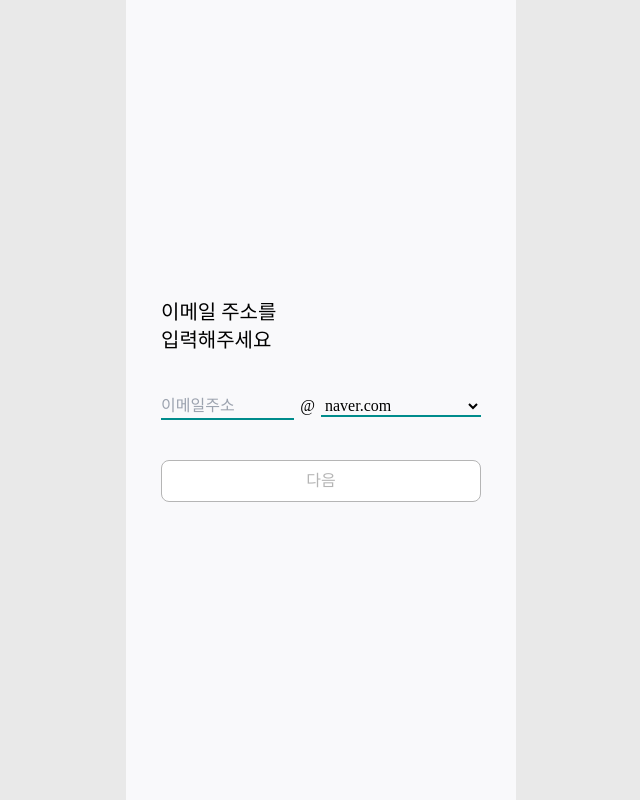
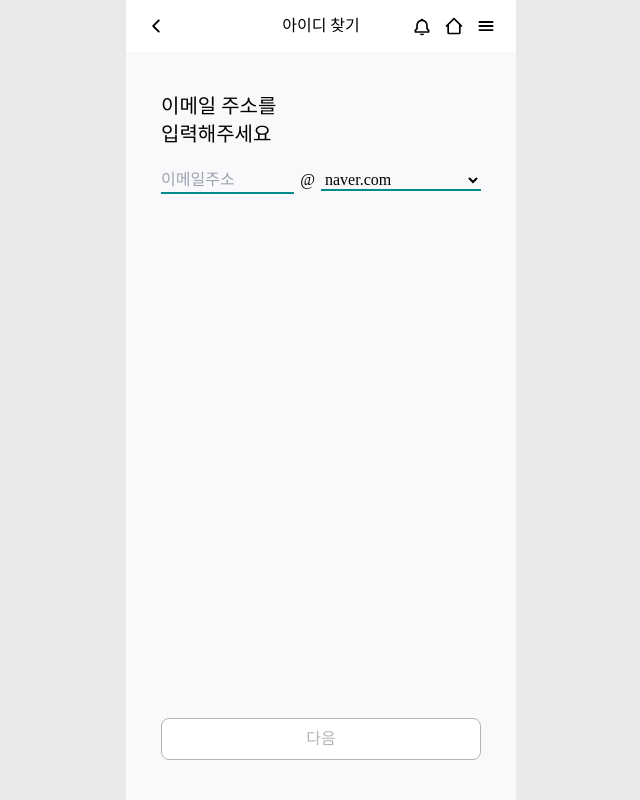
Before and after one commit to hana-runner/hana-v-frontend, a React (Vite) app: page /find/id in a window 1280 px wide. Shown: the whole page, without its empty margins (319-959 px from the left). Built offline with nearby package versions, Linux system fonts and the light colour scheme; a web font is replaced by a local one.

Commit message:
:lipstick: 화면상 컴포넌트 정렬

```diff
--- a/src/components/Navbar.tsx
+++ b/src/components/Navbar.tsx
@@ -7,7 +7,6 @@ interface NavbarType {
   title: string;
   option: boolean;
 }
-
 
 const Navbar = ({ title, option }: NavbarType) => {
   const navigate = useNavigate();
--- a/src/pages/user/findId/FindId.tsx
+++ b/src/pages/user/findId/FindId.tsx
@@ -2,6 +2,7 @@ import React, { useReducer } from "react";
 import VerifyEmail from "./verification/VerifyEmail";
 import VerifyCode from "./verification/VerifyCode";
 import ShowId from "./ShowId";
+import { Navbar } from "../../../components";
 
 type VerificationList = {
   email: boolean;
@@ -38,13 +39,18 @@ const FindId = () => {
   const [checkList, dispatch] = useReducer(reducer, InitialVerificationStatus);
 
   return (
-    <section className="flex flex-col justify-evenly items-center h-[100vh] gap-9">
-      {!checkList.email && !checkList.code && (
-        <VerifyEmail dispatch={dispatch} />
-      )}
+    <section className="flex flex-col justify-between items-center h-[100vh]">
+      <Navbar title="아이디 찾기" option />
+      <div className="flex h-full">
+        {!checkList.email && !checkList.code && (
+          <VerifyEmail dispatch={dispatch} />
+        )}
 
-      {checkList.email && !checkList.code && <VerifyCode dispatch={dispatch} />}
-      {checkList.email && checkList.code && <ShowId />}
+        {checkList.email && !checkList.code && (
+          <VerifyCode dispatch={dispatch} />
+        )}
+        {checkList.email && checkList.code && <ShowId />}
+      </div>
     </section>
   );
 };
--- a/src/pages/user/findId/ShowId.tsx
+++ b/src/pages/user/findId/ShowId.tsx
@@ -1,10 +1,27 @@
-import React from "react";
+import React, { useEffect, useState } from "react";
+import Verified from "./Verified";
 
 const ShowId = () => {
+  const [verified, setVerified] = useState(false);
+
   return (
-    <section className="flex flex-col justify-evenly items-center h-[100vh] gap-9">
-      <div className="bg-hanaSilver rounded-lg text-center items-center w-80 h-14">
+    <section className="flex flex-col gap-10 w-80 h-80 py-10">
+      <h1 className="text-hanaBlack text-lg font-hanaMedium">
+        아이디를 찾았어요!
+      </h1>
+      <div className="bg-hanaSilver bg-hanaSilver bg-opacity-15 rounded-lg text-center text-balance w-80 h-10">
         아이디
+      </div>
+      <div className="flex flex-col gap-5">
+        <button
+          type="button"
+          className="underline text-hanaSilver font-hanaRegular text-sm underline-offset-2"
+        >
+          비밀번호 재등록
+        </button>
+        <button type="button" className="btn-primary">
+          로그인
+        </button>
       </div>
     </section>
   );
--- /dev/null
+++ b/src/pages/user/findId/Verified.tsx
@@ -0,0 +1,11 @@
+import React from "react";
+
+const Verified = () => {
+  return (
+    <section className="flex flex-col gap-10 w-80 h-full py-10">
+      <div className="align-middle">인증 완료</div>
+    </section>
+  );
+};
+
+export default Verified;
--- a/src/pages/user/findId/verification/VerifyCode.tsx
+++ b/src/pages/user/findId/verification/VerifyCode.tsx
@@ -27,6 +27,7 @@ const VerifyCode = ({ dispatch }: Prop) => {
   ) => {
     const newValue = e.target.value;
     if (!/^[0-9]$/.test(newValue)) {
+      e.target.value = "";
       return;
     }
 
@@ -65,8 +66,14 @@ const VerifyCode = ({ dispatch }: Prop) => {
   }, []);
 
   return (
-    <section className="flex flex-col justify-evenly items-center h-[100vh] gap-9">
-      <div className="flex gap-2">
+    <section className="flex flex-col w-80 h-full justify-between py-10">
+      <div className="flex flex-col justify-start gap-5 h-full">
+        <h1 className="text-start text-xl">
+          인증번호 6자리를
+          <br />
+          입력해주세요
+        </h1>
+        <div className="flex gap-2 justify-between items-center">
           {Array(6)
             .fill(null)
             .map((_, index) => (
@@ -83,6 +90,8 @@ const VerifyCode = ({ dispatch }: Prop) => {
               />
             ))}
         </div>
+      </div>
+
       <button
         type="button"
         className="btn-primary w-80 py-2"
--- a/src/pages/user/findId/verification/VerifyEmail.tsx
+++ b/src/pages/user/findId/verification/VerifyEmail.tsx
@@ -17,8 +17,8 @@ const VerifyEmail = ({ dispatch }: Prop) => {
   };
 
   return (
-    <section>
-      <div className="flex flex-col gap-10 w-80 h-full">
+    <section className="flex flex-col w-80 h-full justify-between py-10">
+      <div className="flex flex-col gap-5">
         <div className="text-xl text-start">
           이메일 주소를
           <br />
@@ -46,6 +46,8 @@ const VerifyEmail = ({ dispatch }: Prop) => {
             </select>
           </span>
         </div>
+      </div>
+
       <button
         type="button"
         className="bg-white border border-hanaSilver rounded-lg text-hanaSilver w-80 py-2 under"
@@ -53,7 +55,6 @@ const VerifyEmail = ({ dispatch }: Prop) => {
       >
         다음
       </button>
-      </div>
     </section>
   );
 };
--- a/src/pages/user/login/Login.tsx
+++ b/src/pages/user/login/Login.tsx
@@ -2,6 +2,7 @@ import React, { useReducer, useRef } from "react";
 import { useNavigate } from "react-router-dom";
 import validateId from "./validation/id-validation";
 import validatePw from "./validation/pw-validation";
+import { Navbar } from "../../../components";
 
 const InitialLoginInfoStatus: LoginValidateInfo = {
   userId: false,
@@ -90,7 +91,10 @@ const Login = () => {
   };
 
   return (
-    <section className="flex flex-col justify-center items-center h-[80vh] gap-9">
+    <section className="flex flex-col justify-between items-center h-[100vh]">
+      <Navbar title="아이디 찾기" option />
+      <div className="flex flex-col gap-20 h-full py-10">
+        <div className="flex flex-col gap-10">
           <h1 className="text-xl">
             아이디와 비밀번호를
             <br />
@@ -111,7 +115,9 @@ const Login = () => {
               />
             </span>
           </div>
-      <div>
+        </div>
+
+        <div className="flex flex-col gap-5">
           <button
             type="button"
             className="btn-primary w-80 py-2"
@@ -119,8 +125,7 @@ const Login = () => {
           >
             로그인
           </button>
-      </div>
-      <div className="flex gap-4 font-hanaRegular text-hanaSilver underline">
+          <div className="flex justify-center gap-4 font-hanaRegular text-hanaSilver underline">
             <button type="button" onClick={() => navigation("/find/id")}>
               아이디 찾기
             </button>
@@ -129,6 +134,8 @@ const Login = () => {
               비밀번호 찾기
             </button>
           </div>
+        </div>
+      </div>
     </section>
   );
 };
```
Lines whose indentation alone changed are shown as unchanged.
